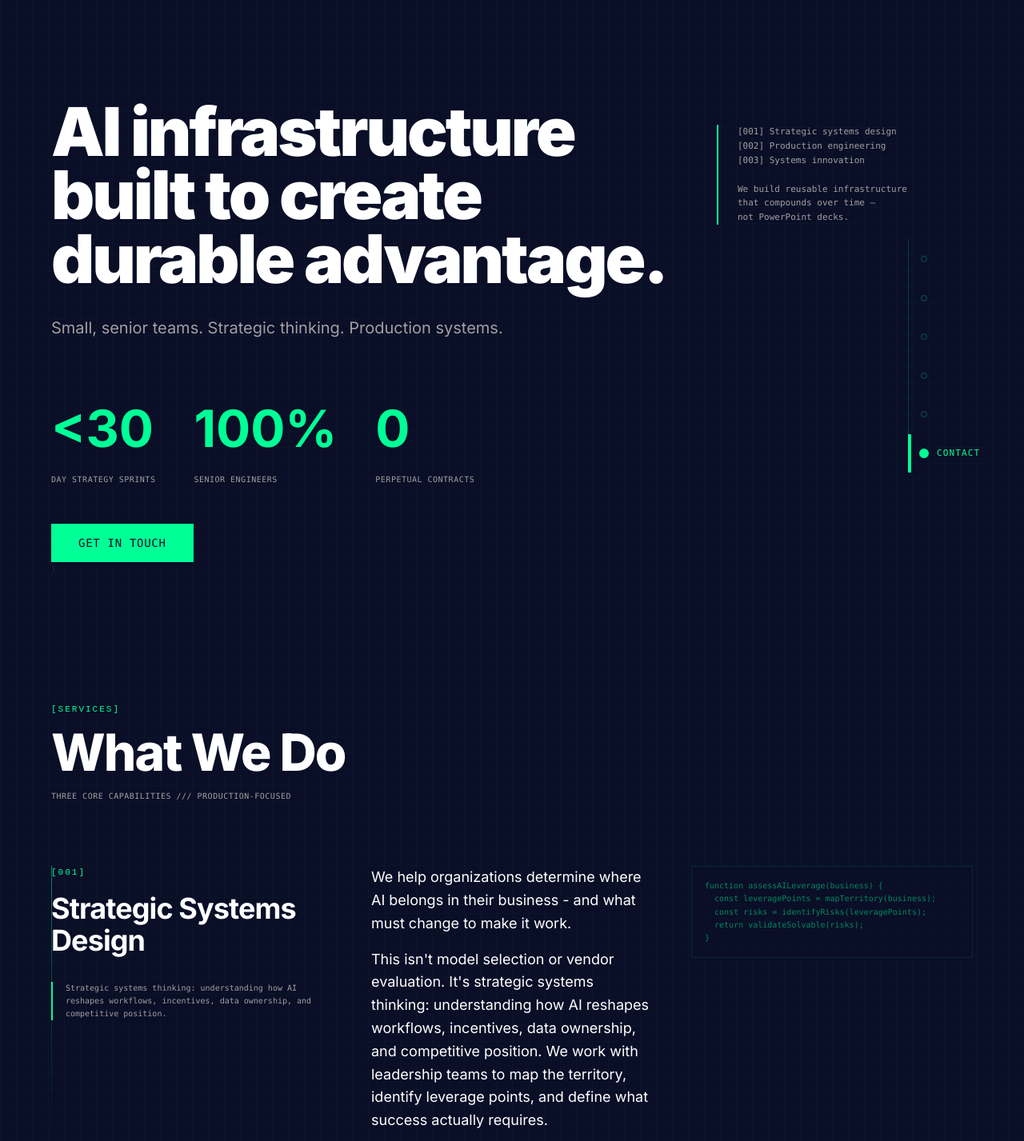
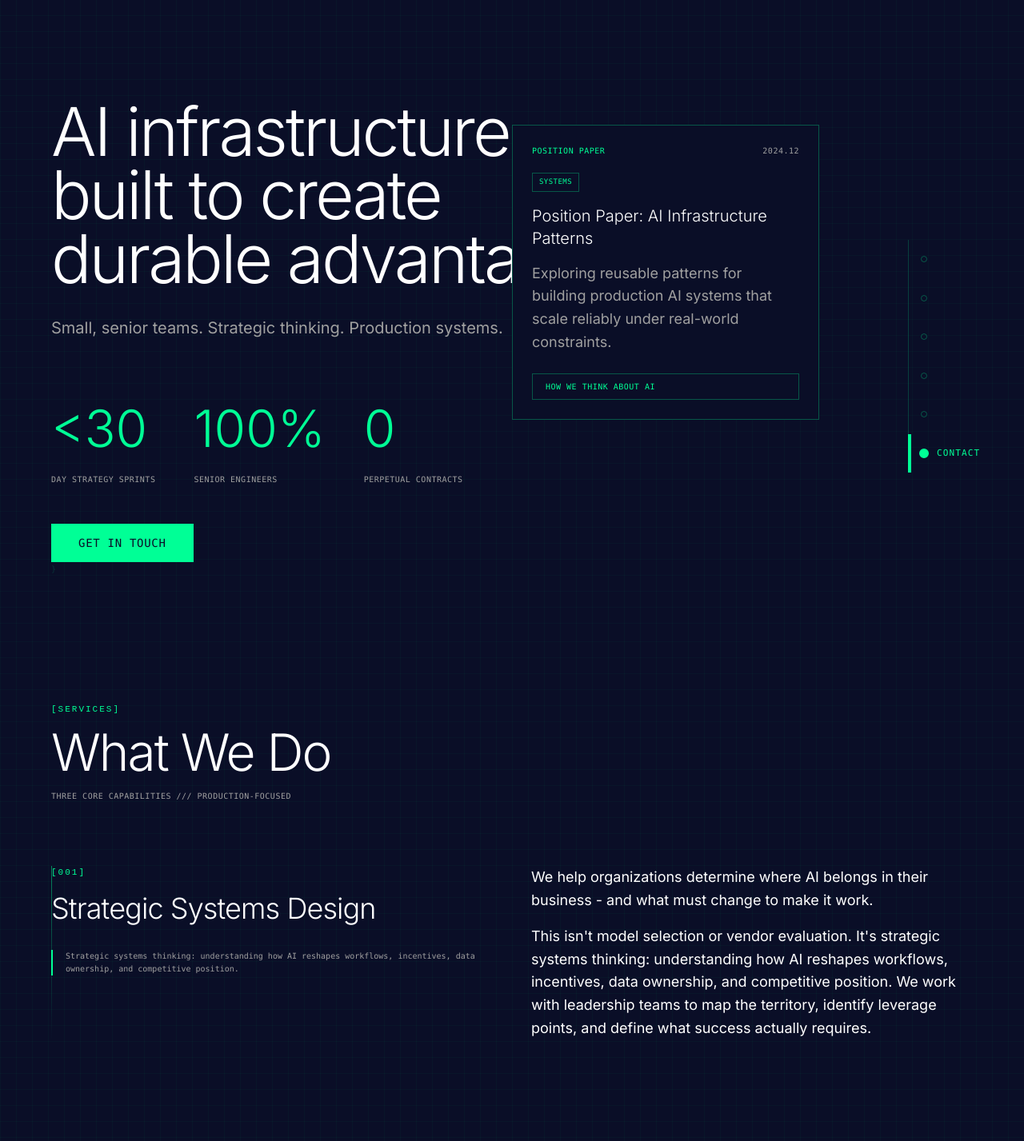
Before and after one commit to deac0nblues/website, a Next.js app: page / in a window 1280 px wide. Shown: the part 100-1527 px from the top of the page at 80% size. Built offline with nearby package versions, Linux system fonts and the light colour scheme.

Commit message:
add content pane to hero, fix font, remove fake code

```diff
--- a/app/globals.css
+++ b/app/globals.css
@@ -52,14 +52,14 @@ main {
 
   .headline-large {
     font-size: 84px;
-    font-weight: 900;
+    font-weight: 300;
     letter-spacing: -3px;
     line-height: 0.95;
   }
 
   .headline-medium {
     font-size: 64px;
-    font-weight: 800;
+    font-weight: 300;
     letter-spacing: -2px;
     line-height: 0.95;
   }
--- a/components/About.tsx
+++ b/components/About.tsx
@@ -35,7 +35,7 @@ export default function About() {
           <p className="text-white leading-relaxed">
             We believe AI creates durable advantage when treated as infrastructure, not novelty. We focus on systems that must function under real constraints: imperfect data, regulatory pressure, operational complexity, and long-term ownership.
           </p>
-          <p className="text-white font-bold text-xl leading-relaxed border-l-4 border-[#00ff96] pl-6">
+          <p className="text-white font-medium text-xl leading-relaxed border-l-4 border-[#00ff96] pl-6">
             Quicksilver Labs exists to close the gap between knowing where AI should go and taking responsibility for building what it takes to get there.
           </p>
         </div>
--- a/components/Hero.tsx
+++ b/components/Hero.tsx
@@ -34,7 +34,7 @@ export default function Hero() {
           initial={{ opacity: 0, y: 20 }}
           animate={{ opacity: 1, y: 0 }}
           transition={{ duration: 0.8, delay: 0.2 }}
-          className="text-[48px] md:text-[64px] lg:text-[84px] font-black leading-[0.95] tracking-[-3px] mb-8"
+          className="text-[48px] md:text-[64px] lg:text-[84px] font-light leading-[0.95] tracking-[-3px] mb-8"
         >
           <span className="block">AI infrastructure</span>
           <span className="block">built to create</span>
@@ -58,15 +58,15 @@ export default function Hero() {
           className="flex flex-wrap gap-8 md:gap-12 mt-16"
         >
           <div>
-            <div className="text-[48px] md:text-[64px] font-bold text-[#00ff96]">&lt;30</div>
+            <div className="text-[48px] md:text-[64px] font-light text-[#00ff96]">&lt;30</div>
             <div className="text-[10px] text-[#a0a0a0] uppercase tracking-wider mt-2 font-mono">Day Strategy Sprints</div>
           </div>
           <div>
-            <div className="text-[48px] md:text-[64px] font-bold text-[#00ff96]">100%</div>
+            <div className="text-[48px] md:text-[64px] font-light text-[#00ff96]">100%</div>
             <div className="text-[10px] text-[#a0a0a0] uppercase tracking-wider mt-2 font-mono">Senior Engineers</div>
           </div>
           <div>
-            <div className="text-[48px] md:text-[64px] font-bold text-[#00ff96]">0</div>
+            <div className="text-[48px] md:text-[64px] font-light text-[#00ff96]">0</div>
             <div className="text-[10px] text-[#a0a0a0] uppercase tracking-wider mt-2 font-mono">Perpetual Contracts</div>
           </div>
         </motion.div>
@@ -87,20 +87,59 @@ export default function Hero() {
         </motion.div>
       </div>
 
-      {/* Side annotations */}
+      {/* Featured article callout */}
       <motion.div
         initial={{ opacity: 0, x: 20 }}
         animate={{ opacity: 1, x: 0 }}
         transition={{ duration: 0.8, delay: 1 }}
-        className="absolute right-6 md:right-16 top-64 w-64 md:w-80 font-mono text-[11px] leading-relaxed text-[#a0a0a0] border-l-2 border-[#00ff96] pl-6 hidden lg:block"
+        className="absolute right-32 md:right-48 xl:right-64 top-64 w-80 md:w-96 hidden lg:block z-20"
       >
-        [001] Strategic systems design<br/>
-        [002] Production engineering<br/>
-        [003] Systems innovation<br/>
-        <br/>
-        We build reusable infrastructure<br/>
-        that compounds over time —<br/>
-        not PowerPoint decks.
+        <div className="border border-[#00ff96]/30 p-6 bg-[#0a0e27] hover:border-[#00ff96] transition-all duration-200 relative z-20">
+          {/* Metadata header */}
+          <div className="flex justify-between items-start mb-4">
+            <div className="font-mono text-[10px] text-[#00ff96] uppercase tracking-wider">
+              POSITION PAPER
+            </div>
+            <div className="font-mono text-[10px] text-[#a0a0a0] uppercase tracking-wider">
+              2024.12
+            </div>
+          </div>
+
+          {/* Category tag */}
+          <div className="mb-4">
+            <span className="inline-block font-mono text-[9px] text-[#00ff96] border border-[#00ff96]/30 px-2 py-1 uppercase tracking-wider">
+              SYSTEMS
+            </span>
+          </div>
+
+          {/* Title */}
+          <h3 className="text-lg md:text-xl font-light mb-4 text-white leading-tight">
+            Position Paper: AI Infrastructure Patterns
+          </h3>
+
+          {/* Excerpt */}
+          <p className="text-[#a0a0a0] leading-relaxed text-sm body-text mb-6">
+            Exploring reusable patterns for building production AI systems that scale reliably under real-world constraints.
+          </p>
+
+          {/* Button to jump to thinking section */}
+          <button
+            type="button"
+            onClick={(e) => {
+              e.preventDefault();
+              e.stopPropagation();
+              const element = document.getElementById('thinking');
+              if (element) {
+                const yOffset = -20;
+                const y = element.getBoundingClientRect().top + window.pageYOffset + yOffset;
+                window.scrollTo({ top: y, behavior: 'smooth' });
+              }
+            }}
+            className="w-full font-mono text-[10px] text-[#00ff96] uppercase tracking-wider border border-[#00ff96]/30 px-4 py-2 hover:bg-[#00ff96] hover:text-[#0a0e27] transition-all duration-200 text-left cursor-pointer relative z-10"
+          >
+            How we think about AI
+          </button>
+        </div>
       </motion.div>
 
       {/* Code snippet decoration - bottom left */}
--- a/components/Leadership.tsx
+++ b/components/Leadership.tsx
@@ -31,7 +31,7 @@ export default function Leadership() {
         <div className="grid grid-cols-1 lg:grid-cols-3 gap-8 lg:gap-12 relative">
           <div className="lg:col-span-2">
             <div className="code-accent mb-4 text-[11px]">[CEO]</div>
-            <h3 className="text-3xl md:text-4xl font-bold mb-6 leading-tight tracking-tight">
+            <h3 className="text-3xl md:text-4xl font-light mb-6 leading-tight tracking-tight">
               Dan Watkins — CEO
             </h3>
             <div className="body-text space-y-6 text-white">
@@ -73,7 +73,7 @@ export default function Leadership() {
         <div className="grid grid-cols-1 lg:grid-cols-3 gap-8 lg:gap-12 relative pt-12 border-t border-[#00ff96]/20">
           <div className="lg:col-span-2">
             <div className="code-accent mb-4 text-[11px]">[CTO & FOUNDER]</div>
-            <h3 className="text-3xl md:text-4xl font-bold mb-6 leading-tight tracking-tight">
+            <h3 className="text-3xl md:text-4xl font-light mb-6 leading-tight tracking-tight">
               Ben Letson — CTO & Founder
             </h3>
             <div className="body-text space-y-6 text-white">
@@ -110,13 +110,6 @@ export default function Leadership() {
             </div>
           </div>
 
-          {/* Code snippet decoration */}
-          <div className="absolute bottom-0 right-0 font-mono text-[10px] text-[#00ff96] opacity-30 hidden xl:block">
-            <pre className="whitespace-pre">{`function buildInfrastructure() {
-  const understanding = analyzeFailures();
-  return createSystems(understanding);
-}`}</pre>
-          </div>
         </div>
       </motion.div>
     </Section>
--- a/components/Services.tsx
+++ b/components/Services.tsx
@@ -93,12 +93,12 @@ export default function Services() {
             whileInView={{ opacity: 1, y: 0 }}
             viewport={{ once: true, margin: "-100px" }}
             transition={{ duration: 0.6, delay: index * 0.1 }}
-            className="relative grid grid-cols-1 lg:grid-cols-3 gap-8 lg:gap-12"
+            className="relative grid grid-cols-1 lg:grid-cols-2 gap-8 lg:gap-12"
           >
             {/* Left column - Numbered reference and title */}
             <div className="lg:col-span-1">
               <div className="code-accent mb-4 text-[11px]">[{service.id}]</div>
-              <h3 className="text-3xl md:text-4xl font-bold mb-6 leading-tight tracking-tight">
+              <h3 className="text-3xl md:text-4xl font-light mb-6 leading-tight tracking-tight">
                 {service.title}
               </h3>
               {/* Side annotation */}
@@ -114,13 +114,6 @@ export default function Services() {
               </div>
             </div>
 
-            {/* Right column - Code snippet */}
-            <div className="lg:col-span-1">
-              <div className="font-mono text-[10px] text-[#00ff96] opacity-50 leading-relaxed bg-[#0a0e27] border border-[#00ff96]/20 p-4 hidden lg:block">
-                <pre className="whitespace-pre-wrap">{service.codeSnippet}</pre>
-              </div>
-            </div>
-
             {/* Vertical accent line */}
             <div className="absolute left-0 top-0 bottom-0 w-px bg-gradient-to-b from-[#00ff96]/50 via-[#00ff96]/20 to-transparent hidden lg:block"></div>
           </motion.div>
--- a/components/Thinking.tsx
+++ b/components/Thinking.tsx
@@ -157,7 +157,7 @@ export default function Thinking() {
                   </div>
 
                   {/* Title */}
-                  <h3 className="text-xl md:text-2xl font-bold mb-4 text-white leading-tight">
+                  <h3 className="text-xl md:text-2xl font-light mb-4 text-white leading-tight">
                     {article.title}
                   </h3>
 
```
Also changed, not shown: components/Process.tsx (+4 -4 lines).
